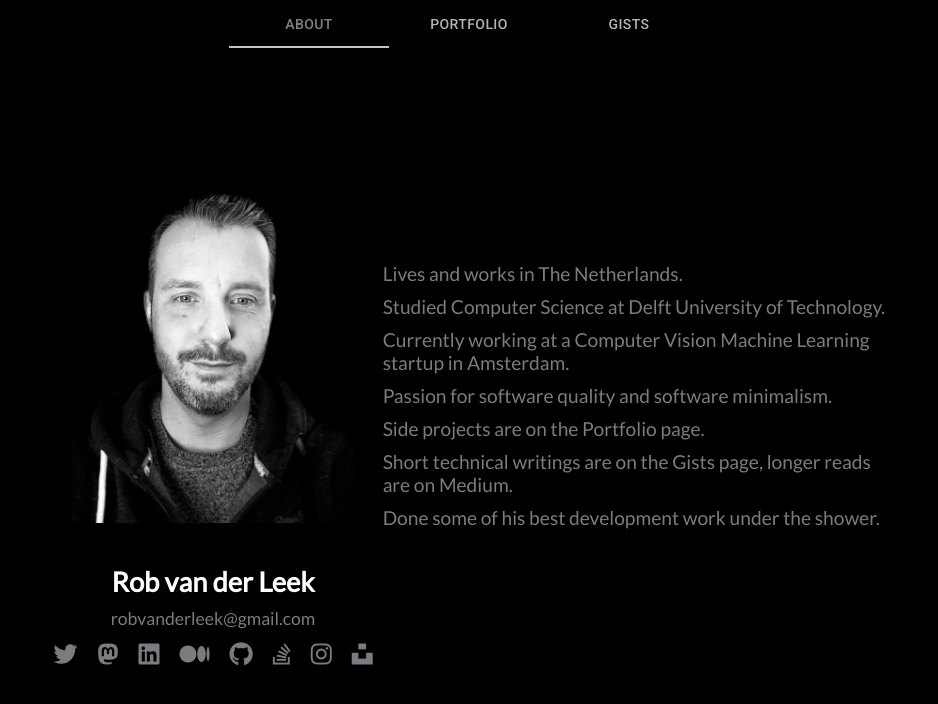
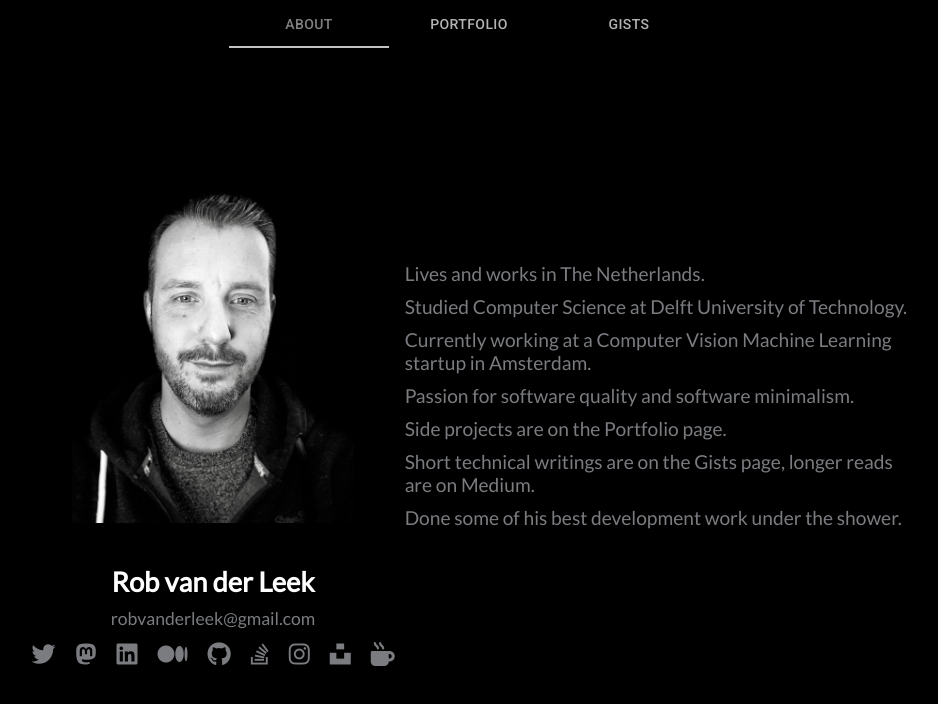
Before and after one commit to robvanderleek/robvanderleek.github.io, a React (Create React App) app: page /gists in a window 1280 px wide. Shown: the top 704 px of the page, without its empty margins (171-1109 px from the left). Built offline with nearby package versions, Linux system fonts and the light colour scheme.

Commit message:
Add buymeacoffee link

```diff
--- a/src/pages/about/About.tsx
+++ b/src/pages/about/About.tsx
@@ -14,7 +14,8 @@ export default function About() {
                 <p><a href="mailto:robvanderleek@gmail.com">robvanderleek@gmail.com</a></p>
                 <span className="icons">
                     <Hyperlink href="https://twitter.com/robvanderleek"><i className="fab fa-twitter"/></Hyperlink>
-                    <Hyperlink href="https://mastodon.social/@robvanderleek"><i className="fab fa-mastodon"/></Hyperlink>
+                    <Hyperlink href="https://mastodon.social/@robvanderleek"><i
+                        className="fab fa-mastodon"/></Hyperlink>
                     <Hyperlink href="https://www.linkedin.com/in/rob-van-der-leek-66596962"><i
                         className="fab fa-linkedin"/></Hyperlink>
                     <Hyperlink href="https://medium.com/@robvanderleek"><i className="fab fa-medium"/></Hyperlink>
@@ -25,6 +26,8 @@ export default function About() {
                         className="fab fa-instagram"/></Hyperlink>
                     <Hyperlink href="https://unsplash.com/@robvanderleek"><i
                         className="fab fa-unsplash"/></Hyperlink>
+                    <Hyperlink href="https://www.buymeacoffee.com/robvanderleek"><i
+                        className="fas fa-mug-hot"/></Hyperlink>
                 </span>
             </Contact>
             <Info>
```
